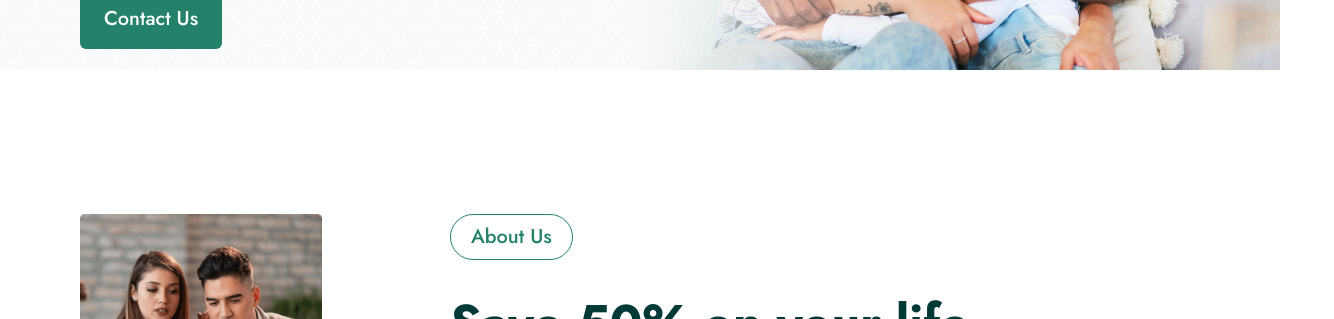
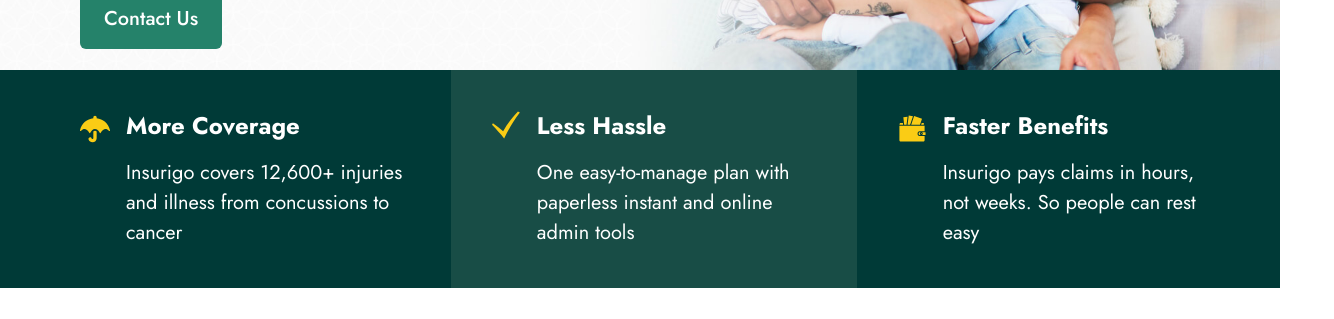
Before and after one commit to muhamdAfzal/Insurance-Company-Web, a React (Vite) app: page / in a window 1280 px wide. Shown: the part 577-896 px from the top of the page, 1334 px wide, since content can reach past the window. Built offline with nearby package versions, Linux system fonts and the light colour scheme.

Commit message:
banner section

```diff
--- /dev/null
+++ b/src/components/Banner.jsx
@@ -0,0 +1,69 @@
+import Paragraph from "./Paragraph";
+import { FaUmbrella } from "react-icons/fa";
+import { GiCheckMark } from "react-icons/gi";
+import { GiWallet } from "react-icons/gi";
+
+const info = [
+  {
+    title: "More Coverage",
+    description:
+      "Insurigo covers 12,600+ injuries and illness from concussions to cancer",
+  },
+  {
+    title: "Less Hassle",
+    description:
+      "One easy-to-manage plan with paperless instant and online admin tools",
+  },
+  {
+    title: "Faster Benefits",
+    description:
+      "Insurigo pays claims in hours, not weeks.So people can rest easy",
+  },
+];
+
+const Banner = () => {
+  return (
+    <div className="bg-primary text-white">
+      <div className="flex flex-col lg:flex-row max-w-screen-2xl mx-auto lg:px-10 2xl:px-4 4xl:px-0">
+        <div className="flex flex-row gap-x-4 my-10 px-4 md:px-14 lg:px-10">
+          <div className="text-yellow-400 pt-1 text-3xl">
+            <FaUmbrella />
+          </div>
+          <div className="flex flex-col gap-y-4">
+            <h3 className="text-2xl font-bold">More Coverage</h3>
+            <p className="text-[20px]">
+              Insurigo covers 12,600+ injuries and illness from concussions to
+              cancer
+            </p>
+            {/* <Paragraph element="Insurigo covers 12,600+ injuries and illness from concussions to cancer" /> */}
+          </div>
+        </div>
+        <div className="flex flex-row gap-x-4 p-5 md:px-14 lg:px-10 md:py-0 bg-greenAlternative">
+          <div className="text-yellow-400 my-10 text-3xl">
+            <GiCheckMark />
+          </div>
+          <div className="flex flex-col justify-center gap-y-4">
+            <h3 className="text-2xl font-bold">Less Hassle</h3>
+            <p className="text-[20px]">
+              One easy-to-manage plan with paperless instant and online admin
+              tools
+            </p>
+          </div>
+        </div>
+        <div className="flex flex-row gap-x-4 my-10 px-4 md:px-14 lg:px-10">
+          <div className="text-yellow-400 pt-1 text-3xl">
+            <GiWallet />
+          </div>
+          <div className="flex flex-col gap-y-4">
+            <h3 className="text-2xl font-bold">Faster Benefits</h3>
+            <p className="text-[20px]">
+              Insurigo pays claims in hours, not weeks. So people can rest easy
+            </p>
+          </div>
+        </div>
+      </div>
+    </div>
+  );
+};
+
+export default Banner;
--- a/src/components/Home.jsx
+++ b/src/components/Home.jsx
@@ -1,4 +1,5 @@
 import About from "./About";
+import Banner from "./Banner";
 import Hero from "./Hero";
 import Promotion from "./Promotion";
 import Service from "./Service";
@@ -7,6 +8,7 @@
   return (
     <>
       <Hero />
+      <Banner />
       <About />
       <Service />
       <Promotion />
--- a/src/components/Promotion.jsx
+++ b/src/components/Promotion.jsx
@@ -1,5 +1,6 @@
 import promo1 from "../assets/Promo-big.png";
 import promo2 from "../assets/Promo-small.png";
+import promo3 from "../assets/Promotion-hover.png";
 import Heading from "./Heading";
 import Section from "./Section";
 import { MdOutlineDoubleArrow } from "react-icons/md";
@@ -53,6 +54,11 @@
             alt="promo.img-small"
             className="hidden md:block md:absolute md:-bottom-36 md:-left-6 lg:-bottom-48 lg:-left-10 xl:-bottom-36 xl:-left-24 2xl:-bottom-24 z-20"
           />
+          <img
+            src={promo3}
+            alt=""
+            className="absolute -bottom-16 md:-bottom-24 md:left-96 lg:left-72 2xl:left-96 z-30"
+          />
         </div>
       </div>
     </div>
--- a/tailwind.config.js
+++ b/tailwind.config.js
@@ -9,6 +9,7 @@
         tartiary: "#607274",
         green: "#25826a",
         greenLite: "#597f7d",
+        greenAlternative: "#184d46",
       },
       boxShadow: {
         "3xl": "0 35px 60px -15px rgba(0, 0, 0, 0.3)",
@@ -19,4 +20,5 @@
     },
   },
   plugins: [],
+  important: true,
 };
```
Also changed, not shown: src/assets/Promotion-hover.png (added).
